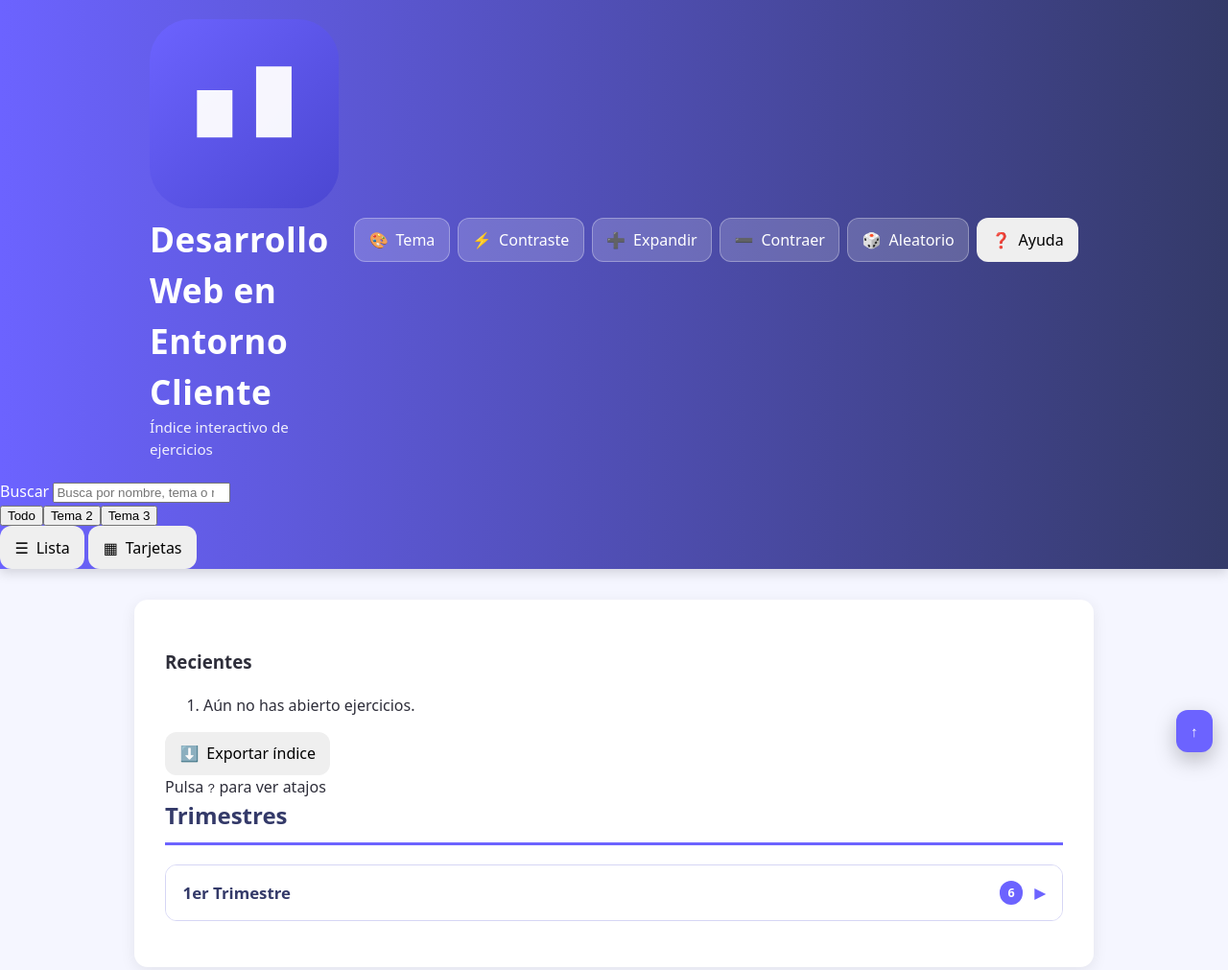
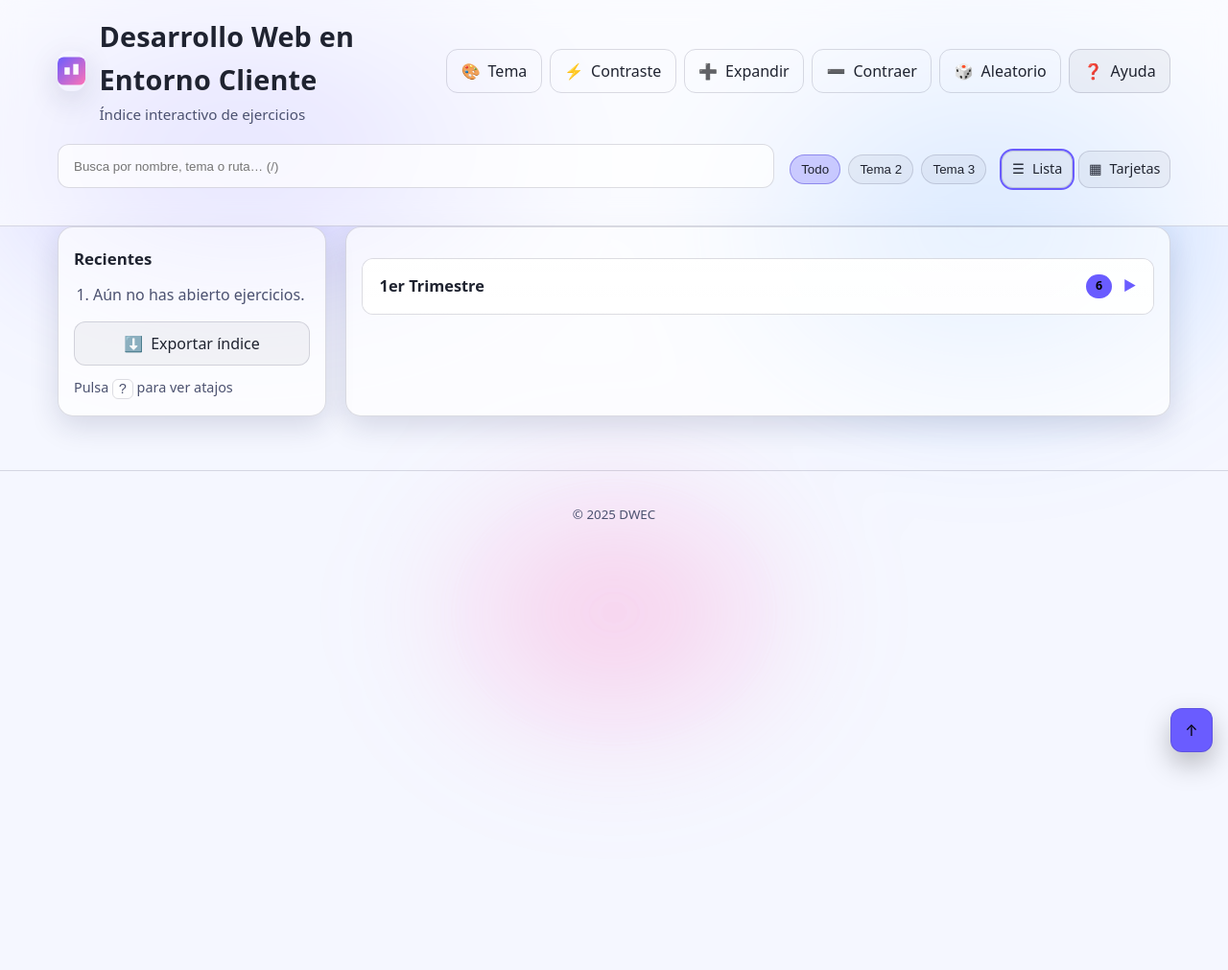
Before and after one commit to Manuel11-08/Desarrollo-web-en-entorno-cliente, a plain HTML site: page index.html in a window 1280 px wide. Shown: the top 1011 px of the page at 96% size. After the commit the page ends 800 px from the top, so only its background shows below. Drawn offline with Linux system fonts and the light colour scheme.

Commit message:
Update estilo.css

```diff
--- a/estilo.css
+++ b/estilo.css
@@ -1,306 +1,264 @@
-/* =========================================
-   Variables & temas
-========================================= */
-:root {
-  --bg: #f5f6ff;
-  --card: #ffffff;
-  --text: #2e2e3a;
-  --muted: #5c5c6b;
-  --border: #d6d6f5;
-  --accent: #6c63ff;
-  --accent-2: #343a69;
-  --accent-3: #4b47d1;
-  --shadow: 0 4px 16px rgba(0,0,0,.08);
-  --radius: 14px;
-  --gap: 1rem;
-  --focus: 2px solid #6c63ff;
+/* =========================
+   Tema, tokens y reset
+========================= */
+:root{
+  --bg: #0f101a;
+  --surface: rgba(255,255,255,.06);
+  --card: rgba(255,255,255,.10);
+  --text: #e7e9ff;
+  --muted: #b8b9cc;
+  --border: rgba(255,255,255,.18);
+  --accent: #7c5cff;
+  --accent-2: #5f7fff;
+  --accent-3: #b86cff;
+  --ok: #2ecc71;
+  --warn:#ffd166;
+  --shadow: 0 12px 40px rgba(0,0,0,.35);
+  --radius: 16px;
+  --focus: 2px solid #ffd166;
+  --ring: 0 0 0 6px color-mix(in oklab, var(--accent) 25%, transparent);
+  --breadcrumb: "";
 }
 
-:root[data-theme="dark"] {
-  --bg: #0f1020;
-  --card: #151733;
-  --text: #e9e9f2;
-  --muted: #b7b9d6;
-  --border: #2a2d55;
-  --accent: #8f88ff;
-  --accent-2: #5a63c6;
-  --accent-3: #a7a2ff;
-  --shadow: 0 8px 24px rgba(0,0,0,.4);
-  --focus: 2px solid #a7a2ff;
+:root[data-theme="light"]{
+  --bg: #f5f7ff;
+  --surface: rgba(10,10,30,.04);
+  --card: rgba(255,255,255,.75);
+  --text: #1f2330;
+  --muted: #4c5270;
+  --border: rgba(30,30,60,.15);
+  --accent: #6a5cff;
+  --accent-2: #2b7efb;
+  --accent-3: #ff72b6;
+  --focus: 2px solid #6a5cff;
+  --shadow: 0 10px 30px rgba(30,35,80,.15);
 }
 
-/* Respeta preferencias del SO si no hay valor guardado */
-@media (prefers-color-scheme: dark) {
-  :root:not([data-theme]) {
-    --bg: #0f1020;
-    --card: #151733;
-    --text: #e9e9f2;
-    --muted: #b7b9d6;
-    --border: #2a2d55;
-    --accent: #8f88ff;
-    --accent-2: #5a63c6;
-    --accent-3: #a7a2ff;
-    --shadow: 0 8px 24px rgba(0,0,0,.4);
-    --focus: 2px solid #a7a2ff;
-  }
+:root[data-theme="solar"]{
+  --bg: #fff8e6;
+  --surface: rgba(0,0,0,.03);
+  --card: rgba(255,255,255,.9);
+  --text: #2a1e00;
+  --muted: #6b4f00;
+  --border: rgba(0,0,0,.12);
+  --accent: #ffb703;
+  --accent-2: #fb8500;
+  --accent-3: #8ecae6;
+  --focus: 2px solid #fb8500;
+  --shadow: 0 10px 28px rgba(0,0,0,.12);
 }
 
-/* =========================================
-   Base
-========================================= */
-* { box-sizing: border-box; }
-
-html, body {
-  height: 100%;
-  scroll-behavior: smooth;
+:root[data-contrast]{
+  --focus: 3px solid #000;
+  --border: rgba(0,0,0,.6);
 }
 
-body {
-  margin: 0;
-  font-family: ui-sans-serif, system-ui, "Segoe UI", Roboto, "Helvetica Neue", Arial, "Noto Sans", "Apple Color Emoji", "Segoe UI Emoji", "Segoe UI Symbol";
-  background: var(--bg);
-  color: var(--text);
-  line-height: 1.5;
-  transition: background .3s ease, color .3s ease;
-  -webkit-font-smoothing: antialiased;
-  -moz-osx-font-smoothing: grayscale;
+*{ box-sizing: border-box; }
+html,body{ height:100%; }
+html{ scroll-behavior: smooth; }
+body{
+  margin:0; color:var(--text); background:var(--bg);
+  font-family: ui-sans-serif, system-ui, "Inter", "Segoe UI", Roboto, Arial;
+  line-height:1.55; -webkit-font-smoothing:antialiased; -moz-osx-font-smoothing:grayscale;
 }
 
-/* Enlace para saltar al contenido */
-.skip-link {
-  position: absolute;
-  left: -9999px;
-  top: 0;
-  background: var(--accent);
-  color: #fff;
-  padding: .75rem 1rem;
-  border-radius: .5rem;
-  z-index: 1000;
+/* Aurora animada de fondo */
+.aurora{
+  position: fixed; inset: 0; z-index: -1;
+  background:
+    radial-gradient(40% 35% at 20% 20%, color-mix(in oklab, var(--accent) 35%, transparent), transparent 70%),
+    radial-gradient(35% 40% at 80% 30%, color-mix(in oklab, var(--accent-2) 35%, transparent), transparent 70%),
+    radial-gradient(25% 30% at 50% 80%, color-mix(in oklab, var(--accent-3) 35%, transparent), transparent 70%);
+  filter: blur(60px) saturate(120%);
+  animation: drift 18s ease-in-out infinite alternate;
 }
-.skip-link:focus {
-  left: .75rem;
-  top: .75rem;
-  outline: var(--focus);
+@keyframes drift{
+  0%{ transform: translate3d(0,0,0) scale(1); }
+  100%{ transform: translate3d(0,-2%,0) scale(1.03); }
 }
 
-/* =========================================
-   Header
-========================================= */
-.site-header {
-  background: linear-gradient(90deg, var(--accent), var(--accent-2));
-  color: #fff;
-  box-shadow: 0 4px 12px rgba(0,0,0,.15);
-  position: sticky;
-  top: 0;
-  z-index: 50;
+/* Accesibilidad */
+.skip-link{
+  position:absolute; left:-9999px; top:0;
+  background:var(--accent); color:#000; padding:.75rem 1rem; border-radius:.75rem; z-index:1000;
+}
+.skip-link:focus{ left:.75rem; top:.75rem; outline:var(--focus); }
+
+/* Header */
+.site-header{
+  position: sticky; top:0; z-index:20;
+  backdrop-filter: blur(12px);
+  background: color-mix(in oklab, var(--card), transparent 30%);
+  border-bottom: 1px solid var(--border);
+}
+.header-inner{
+  max-width:1200px; margin:0 auto; padding:1rem 1.25rem;
+  display:grid; grid-template-columns: 1fr auto; gap:1rem; align-items:center;
+}
+.brand{ display:flex; gap:.9rem; align-items:center; }
+.logo{ width:42px; height:42px; border-radius:12px; box-shadow: var(--shadow); }
+.title{ margin:0; font-size: clamp(1.1rem, 2vw + .6rem, 1.8rem); letter-spacing:.2px; }
+.subtitle{ margin:.2rem 0 0; color:var(--muted); font-size:.95rem; }
+
+.header-actions{ display:flex; gap:.5rem; align-items:center; }
+
+.utility-bar{
+  max-width:1200px; margin:.15rem auto 1rem; padding:0 1.25rem 1rem;
+  display:grid; grid-template-columns: 1fr auto auto; gap:1rem; align-items:center;
 }
 
-.header-inner {
-  max-width: 1000px;
-  margin: 0 auto;
-  padding: 1.25rem 1rem;
-  display: grid;
-  grid-template-columns: 1fr auto;
-  gap: 1rem;
-  align-items: center;
+/* Search + chips */
+.search-label{ position:absolute; width:1px; height:1px; margin:-1px; overflow:hidden; clip:rect(0,0,0,0); }
+.search-input{
+  width:100%; padding: .9rem 1rem; border-radius: 12px;
+  border:1px solid var(--border);
+  background: color-mix(in oklab, var(--card), transparent 10%);
+  box-shadow: inset 0 1px 0 rgba(255,255,255,.05);
+  color:var(--text);
+}
+.search-input:focus{ outline:var(--focus); box-shadow: var(--ring); }
+.search-count{ margin-top:.4rem; font-size:.92rem; color:var(--muted); }
+
+.chips{ display:flex; gap:.5rem; flex-wrap:wrap; }
+.chip{
+  border:1px solid var(--border); background: var(--surface);
+  color:var(--text); padding:.45rem .7rem; border-radius:999px; cursor:pointer;
+  transition: transform .15s ease, background .2s ease, border-color .2s ease;
+}
+.chip:hover{ transform: translateY(-1px); }
+.chip.selected{ background: color-mix(in oklab, var(--accent) 28%, transparent); border-color: color-mix(in oklab, var(--accent) 45%, var(--border)); }
+
+/* View toggle */
+.view-toggle{ display:flex; gap:.4rem; }
+.btn.small{ padding:.45rem .6rem; font-size:.9rem; }
+.btn.selected{ outline:var(--focus); }
+
+/* Layout principal */
+.container{
+  max-width:1200px; margin: 0 auto; padding: 0 1.25rem 2rem;
+  display:grid; grid-template-columns: 280px 1fr; gap:1.25rem;
+}
+.aside{
+  position: sticky; top:90px;
+  height: fit-content;
+  background: color-mix(in oklab, var(--card), transparent 10%);
+  border:1px solid var(--border); border-radius: var(--radius); box-shadow: var(--shadow);
+  padding:1rem;
+}
+.aside-title{ margin:.25rem 0 .75rem; font-size:1.05rem; }
+.recent-list{ margin:0; padding-left:1.25rem; display:grid; gap:.3rem; }
+.recent-list a{ color:inherit; text-decoration:none; border-bottom:1px dashed color-mix(in oklab, var(--accent) 45%, transparent); }
+.recent-list a:hover{ color:var(--accent); }
+
+.meta{ margin-top:1rem; display:grid; gap:.5rem; }
+.btn.full{ width:100%; justify-content:center; }
+
+.kbd-hint{ margin-top:.75rem; color:var(--muted); font-size:.9rem; }
+
+.main-section{
+  background: color-mix(in oklab, var(--card), transparent 10%);
+  border:1px solid var(--border);
+  border-radius: var(--radius);
+  box-shadow: var(--shadow);
+  padding: 1rem 1rem 1.25rem;
 }
 
-.title-wrap { display: grid; gap: .25rem; }
-.subtitle {
-  margin: 0;
-  font-size: .95rem;
-  opacity: .9;
+/* Botones */
+.btn{
+  font: inherit; display:inline-flex; align-items:center; gap:.5rem;
+  padding:.6rem .9rem; border-radius:12px; border:1px solid var(--border);
+  background: var(--surface); color: var(--text); cursor:pointer;
+  transition: transform .12s ease, box-shadow .2s ease, background .2s ease, border-color .2s ease;
+  user-select:none;
+}
+.btn:hover{ transform: translateY(-1px); }
+.btn:focus-visible{ outline:var(--focus); box-shadow: var(--ring); }
+.btn.ghost{ background: transparent; }
+
+/* Enlaces */
+a{ color: color-mix(in oklab, var(--accent) 90%, white); text-underline-offset: 3px; }
+a:hover{ color: var(--accent-2); text-decoration: underline; }
+
+/* Acordeón */
+details.accordion{
+  border:1px solid var(--border); border-radius:12px; margin:1rem 0; overflow:clip;
+  background: color-mix(in oklab, var(--card), transparent 5%);
+  transition: border-color .3s ease, box-shadow .3s ease, background .3s ease;
+}
+details.accordion[open]{ box-shadow: 0 10px 26px color-mix(in oklab, var(--accent) 18%, transparent); }
+details.accordion.nested{ margin:.8rem 1rem; background: color-mix(in oklab, var(--card), transparent 2%); }
+
+summary.accordion__summary{
+  list-style:none; cursor:pointer; font-weight:700; padding:1rem 1.1rem; font-size:1.02rem;
+  display:grid; grid-template-columns: 1fr auto auto; align-items:center; gap:.75rem;
+  position:relative; background: linear-gradient(180deg, color-mix(in oklab, var(--card), transparent 0%), color-mix(in oklab, var(--card), transparent 12%));
+}
+summary.accordion__summary::-webkit-details-marker{ display:none; }
+summary.accordion__summary::after{
+  content:"▶"; color:var(--accent); font-size:.9rem; transition: transform .25s ease;
+}
+details[open] > summary.accordion__summary::after{ transform: rotate(90deg); }
+
+.badge{
+  background: var(--accent); color:#000; border-radius:999px; font-size:.78rem;
+  padding:.15rem .6rem; line-height:1.6; justify-self:end;
 }
 
-.title {
-  margin: 0;
-  font-size: clamp(1.5rem, 2.2vw + 1rem, 2.2rem);
-  letter-spacing: .5px;
+.link-list{ list-style:none; margin:0; padding:.4rem 1.25rem 1rem 1.5rem; display:grid; gap:.35rem; }
+.link-list li{ margin:.1rem 0; }
+
+/* Vista tarjetas */
+:root[data-view="cards"] .nested > .link-list{
+  display:grid; grid-template-columns: repeat(auto-fill, minmax(220px, 1fr)); gap:.8rem;
+}
+:root[data-view="cards"] .link-list li{
+  border:1px solid var(--border); border-radius:12px; padding:.7rem .8rem;
+  background: color-mix(in oklab, var(--card), transparent 6%);
+  transition: transform .12s ease, box-shadow .15s ease;
+}
+:root[data-view="cards"] .link-list li:hover{ transform: translateY(-2px); box-shadow: 0 10px 20px rgba(0,0,0,.12); }
+
+/* Breadcrumb virtual (decorativo, accesible vía aria-live en títulos) */
+.main-section::before{
+  content: var(--breadcrumb);
+  display:block; margin:.25rem .2rem .8rem; color:var(--muted); font-size:.92rem;
 }
 
-.header-actions {
-  display: flex;
-  gap: .5rem;
-  align-items: center;
-  justify-self: end;
+/* Footer */
+.site-footer{
+  text-align:center; padding:2rem 1rem 3.5rem; color:var(--muted);
+  border-top:1px solid var(--border); margin-top:1.5rem;
+}
+.btn.to-top{
+  position: fixed; right:1rem; bottom:1rem; background:var(--accent); color:#000; border:1px solid var(--border);
+  box-shadow: 0 12px 28px rgba(0,0,0,.25);
 }
 
-/* =========================================
-   Layout principal
-========================================= */
-.container {
-  max-width: 1000px;
-  margin: 2rem auto;
-  background: var(--card);
-  border-radius: var(--radius);
-  padding: 2rem;
+/* Modal ayuda */
+.modal{ border:none; padding:0; background: transparent; }
+.modal::backdrop{ background: rgba(0,0,0,.45); backdrop-filter: blur(2px); }
+.modal-card{
+  background: color-mix(in oklab, var(--card), transparent 8%); color:var(--text);
+  border:1px solid var(--border); border-radius: 16px; padding:1rem 1rem 1.25rem; min-width: min(560px, 90vw);
   box-shadow: var(--shadow);
 }
+.modal-card h3{ margin:.2rem 0 1rem; }
+.shortcuts{ margin:0 0 1rem; padding-left:1.2rem; display:grid; gap:.35rem; }
+kbd{ background: color-mix(in oklab, var(--card), transparent 15%); border:1px solid var(--border); padding:.1rem .35rem; border-radius:6px; }
 
-h2 {
-  border-bottom: 3px solid var(--accent);
-  padding-bottom: .6rem;
-  color: var(--accent-2);
-  font-size: 1.5rem;
-  margin-top: 0;
+/* Utilidades */
+.visually-hidden{ position:absolute !important; width:1px; height:1px; padding:0; margin:-1px; overflow:hidden; clip:rect(0,0,0,0); white-space:nowrap; border:0; }
+.muted{ color:var(--muted); }
+
+/* Responsive */
+@media (max-width: 960px){
+  .container{ grid-template-columns: 1fr; }
+  .aside{ position:relative; top:auto; }
 }
-
-/* =========================================
-   Botones
-========================================= */
-.btn {
-  font: inherit;
-  padding: .6rem .9rem;
-  border-radius: .75rem;
-  border: 1px solid transparent;
-  cursor: pointer;
-  transition: transform .12s ease, box-shadow .2s ease, background .2s ease, border-color .2s ease, color .2s ease;
-  display: inline-flex;
-  align-items: center;
-  gap: .5rem;
-  user-select: none;
+@media (max-width: 680px){
+  .utility-bar{ grid-template-columns: 1fr; }
+  .view-toggle{ justify-content:flex-end; }
 }
-.btn .icon { line-height: 1; }
-.btn .btn-text { display: none; }
-@media (min-width: 480px) { .btn .btn-text { display: inline; } }
-
-.btn.ghost {
-  background: rgba(255,255,255,.18);
-  color: #fff;
-  border-color: rgba(255,255,255,.3);
+@media (prefers-reduced-motion: reduce){
+  *{ animation:none !important; transition:none !important; }
 }
-.btn.ghost:hover { transform: translateY(-1px); }
-.btn:focus-visible { outline: var(--focus); outline-offset: 2px; }
-
-.btn.to-top {
-  position: fixed;
-  right: 1rem; bottom: 1rem;
-  background: var(--accent);
-  color: #fff;
-  border: 1px solid transparent;
-  box-shadow: 0 8px 22px rgba(0,0,0,.25);
-}
-
-/* =========================================
-   Enlaces
-========================================= */
-a {
-  text-decoration: none;
-  color: var(--accent);
-  font-weight: 500;
-  transition: color .2s ease, transform .2s ease;
-}
-a:hover {
-  color: var(--accent-3);
-  text-decoration: underline;
-  transform: translateX(3px);
-}
-a:focus-visible { outline: var(--focus); border-radius: .3rem; }
-
-/* =========================================
-   Details & Summary (acordeón)
-========================================= */
-.details-grid { display: grid; gap: 1rem; }
-
-details.accordion {
-  background: color-mix(in oklab, var(--card), var(--bg) 25%);
-  border: 1px solid var(--border);
-  border-radius: 12px;
-  margin: 1rem 0;
-  overflow: clip;
-  transition: border-color .3s ease, box-shadow .3s ease, background .3s ease;
-}
-
-details.accordion[open] {
-  box-shadow: 0 6px 18px color-mix(in oklab, var(--accent) 15%, transparent);
-}
-
-details.accordion.nested {
-  margin: .75rem 1rem;
-  background: color-mix(in oklab, var(--card), var(--bg) 15%);
-}
-
-summary.accordion__summary {
-  list-style: none;
-  cursor: pointer;
-  font-weight: 700;
-  padding: 1rem 1.1rem;
-  font-size: 1.05rem;
-  color: var(--accent-2);
-  display: grid;
-  grid-template-columns: 1fr auto auto;
-  align-items: center;
-  gap: .75rem;
-  background: var(--card);
-  position: relative;
-}
-summary.accordion__summary::-webkit-details-marker { display: none; }
-
-summary.accordion__summary::after {
-  /* caret (triángulo) */
-  content: "▶";
-  font-size: .9rem;
-  transition: transform .25s ease;
-  color: var(--accent);
-}
-details[open] > summary.accordion__summary::after { transform: rotate(90deg); }
-
-.accordion__title { inline-size: fit-content; }
-
-.badge {
-  background: var(--accent);
-  color: white;
-  border-radius: 999px;
-  font-size: .78rem;
-  padding: .15rem .55rem;
-  line-height: 1.6;
-  justify-self: end;
-}
-
-.link-list {
-  list-style: none;
-  margin: 0;
-  padding: .5rem 1.25rem 1rem 1.6rem;
-  animation: fadeIn .25s ease both;
-}
-.link-list li { margin: .4rem 0; }
-
-/* Estados de foco/hover accesibles */
-summary.accordion__summary:hover { background: color-mix(in oklab, var(--card), var(--bg) 10%); }
-summary.accordion__summary:focus-visible { outline: var(--focus); }
-
-/* =========================================
-   Footer
-========================================= */
-.site-footer {
-  text-align: center;
-  padding: 1.5rem 1rem 3.5rem;
-  font-size: .95rem;
-  color: #muted;
-  color: var(--muted);
-  background: color-mix(in oklab, var(--bg), #000 0%);
-  margin-top: 3rem;
-  border-top: 2px solid var(--border);
-  position: relative;
-}
-
-/* =========================================
-   Animaciones y preferencias del usuario
-========================================= */
-@keyframes fadeIn {
-  from { opacity: 0; translate: 0 -5px; }
-  to   { opacity: 1; translate: 0 0; }
-}
-@media (prefers-reduced-motion: reduce) {
-  * { animation: none !important; transition: none !important; }
-}
-
-/* =========================================
-   Responsive
-========================================= */
-@media (max-width: 700px) {
-  .container { padding: 1.25rem; margin: 1.25rem; }
-  .header-inner { grid-template-columns: 1fr; }
-  .header-actions { justify-self: start; }
-  .btn .btn-text { display: none; }
-}
```
